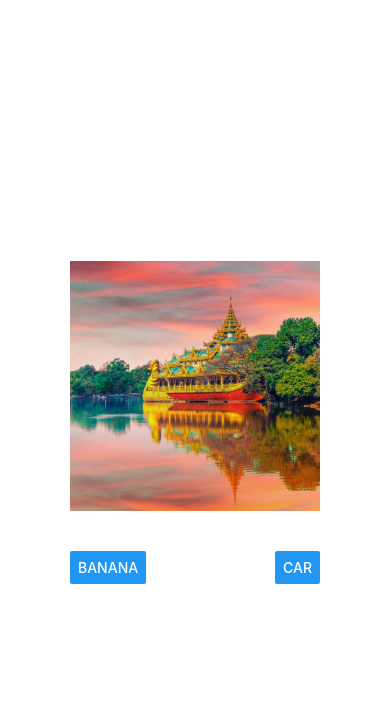
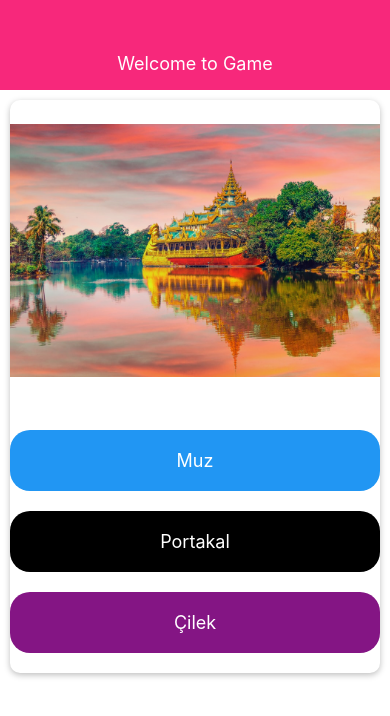
Before and after one commit to akncuur/Fogu, a React Native app: screen / in a window 390 px wide. Shown: the top 716 px of the page. Built offline with nearby package versions, Linux system fonts and the light colour scheme.

Commit message:
yoruldum bro

```diff
--- a/App.js
+++ b/App.js
@@ -1,32 +1,22 @@
 import React from 'react';
 import CountdownCircle from 'react-native-countdown-circle';
-import { StyleSheet, Text, View, Image, TouchableHighlight, Button} from 'react-native';
-
+import { StyleSheet, View} from 'react-native';
+import Header from './components/Headers';
 import ImageTry from './components/ImageTry';
-var _state = { uri: require('./assets/2.jpeg') }
+import StartGameScreen from './screens/StartGameScreen';
 
 export default function App() {
   return (
-    <View style={styles.container}>
+
+    <View style={styles.screen}>
+      <Header title='Welcome to Game' />
       <ImageTry ></ImageTry>
     </View>
   );
 }
 
-
-
-function RndPhoto()
-{
-
-
-}
-
-
 const styles = StyleSheet.create({
-  container: {
-    flex: 1,
-    backgroundColor: '#fff',
-    alignItems: 'center',
-    justifyContent: 'center',
+  screen:{
+    flex:1
   }
 });
--- /dev/null
+++ b/components/Card.js
@@ -0,0 +1,30 @@
+import React, { Component } from 'react';
+import { View, Image,TouchableHighlight, StyleSheet, TouchableOpacity,Text } from 'react-native';
+
+
+const Card= props => {
+    return(
+        <View style={{...styles.card, ...props.style}}>{props.children}</View>
+    )
+};
+
+const styles = StyleSheet.create({
+    card:{
+        width:400,
+        maxWidth: '100%',
+        alignItems: 'stretch',
+        shadowColor: 'black',
+        shadowOffset: {width: 0, height: 2},
+        shadowRadius: 6,
+        shadowOpacity: 0.26,
+        elevation: 8,
+        backgroundColor: 'white',
+        padding:0,
+        borderRadius: 10,
+        flexDirection:'column',
+      },
+
+});
+
+
+export default Card;
--- /dev/null
+++ b/components/Headers.js
@@ -0,0 +1,32 @@
+import React from 'react';
+import {View, Text, StyleSheet} from 'react-native';
+
+
+const Header = props =>{
+    return(
+        <View style={ styles.header}>
+            <Text style ={styles.headerTitle}>{props.title}</Text>
+        </View>
+    )
+
+};
+
+
+const styles= StyleSheet.create({
+header:{
+    width: '100%',
+    height: 90,
+    paddingTop: 36,
+    backgroundColor: '#f7287b',
+    alignItems: 'center',
+    justifyContent: 'center'
+
+},
+headerTitle:{
+    color: 'white',
+    fontSize: 18,
+}
+
+});
+
+export default Header;
--- a/components/ImageTry.js
+++ b/components/ImageTry.js
@@ -1,21 +1,38 @@
 import React, { Component } from 'react';
-import { View, Image,TouchableHighlight,Button, StyleSheet } from 'react-native';
+import { View, Image,TouchableHighlight, StyleSheet, TouchableOpacity,Text } from 'react-native';
+import { Colors } from 'react-native/Libraries/NewAppScreen';
+
+import Card from './Card';
+
 
 var _state = { uri: require('../assets/2.jpeg') }
-var _state1 = { uri: require('../assets/3.jpg') }
+var arrayPhoto= [require('../assets/1.jpeg'),
+                     require('../assets/2.jpeg'),
+                     require('../assets/3.jpg'),
+                     require('../assets/4.jpg'),
+                     require('../assets/5.jpg')];
+
+var btn1Name = 'Muz';
+var btn1Value = '1';
+
+
+var btn2Name = 'Portakal';
+var btn2Value = '0';
+
+
+var btn3Name = 'Çilek';
+var btn3Value = '0';
+
+
 
 export default class ImageTry extends Component {
   constructor(props) {
     super(props);
-    this.state = { uri: _state.uri }
+    this.state = { uri: _state.uri, value: 15 }
+
   }
 
   changeLogo() {
-    var arrayPhoto= [require('../assets/1.jpeg'),
-                     require('../assets/2.jpeg'),
-                     require('../assets/3.jpg'),
-                     require('../assets/4.jpg'),
-                     require('../assets/5.jpg')];
     var rnd = Math.floor(Math.random() * 4);
 
     this.setState({
@@ -23,61 +40,105 @@ export default class ImageTry extends Component {
     });
   }
 
+   btn1Click(a)
+    {
+        this.changeLogo();
+    }
+
+    btn2Click(a)
+    {
+        this.changeLogo();
+    }
+
+    btn3Click(a)
+    {
+        this.changeLogo();
+    }
+
   render() {
     return (
-      <View>
-       <TouchableHighlight onPress={() => this.changeLogo()}>
+      <View style={styles.screen}>
+
+        <Card style={styles.inputContainer}>
+       <TouchableHighlight underlayColor="white" onPress={() => this.changeLogo()}>
             <Image
                 source={this.state.uri}
-                style={{width: 250, height: 250}}
+                style={{width: '100%', height: 300}}
+                resizeMode={'center'}
             />
         </TouchableHighlight>
 
-        <View style={styles.submit}>
-          <Button stlye={styles.btn1} onPress={()=> btn1Click()} title="Banana"></Button>
-          <Button stlye={styles.btn2} onPress={()=> btn2Click()} title="Car"></Button>
-        </View>
+        <View style={styles.buttonContainer}>
+          <TouchableHighlight underlayColor="white" onPress={()=> this.btn1Click(btn1Value)}>
+            <View style={styles.btnOne}>
+                <Text style={styles.buttonText}>{btn1Name}</Text>
+              </View>
+          </TouchableHighlight>
+          <TouchableOpacity onPress={()=> this.btn2Click(btn2Value)}>
+            <View style={styles.btnTwo}>
+                <Text style={styles.buttonText}>{btn2Name}</Text>
+              </View>
+          </TouchableOpacity>
+          <TouchableOpacity onPress={()=> this.btn3Click(btn3Value)}>
+            <View style={styles.btnThree}>
+                <Text style={styles.buttonText}>{btn3Name}</Text>
+              </View>
+          </TouchableOpacity>
+          </View>
+        </Card>
       </View>
     );
   }
 }
 
-function btn1Click()
-{
-    alert('Buton1 tıklandı!');
-}
-
-function btn2Click()
-{
-    alert('Buton2 tıklandı!');
-}
 
 const styles = StyleSheet.create({
-    container: {
-      flex: 1,
-      backgroundColor: '#000000',
-      alignItems: 'center',
-      justifyContent: 'center',
+    screen:{
+
+        padding: 10,
+        alignItems: 'center',
+        justifyContent:'space-between'
     },
-    submit:{
-      flexDirection:'row',
-      justifyContent :'space-between',
-      borderRadius:10,
-      marginTop:40,
-      borderColor: '#fff',
+    buttonContainer: {
+        paddingTop: 30,
+        alignItems: 'stretch'
+    },
+    button: {
+        marginBottom: 20,
+        alignItems: 'center',
+      },
 
+    btnOne:{
+        borderRadius:20,
+        marginBottom: 20,
+        alignItems: 'center',
+        backgroundColor: '#2196F3'
+    },
+    btnTwo:{
+        borderRadius:20,
+        marginBottom: 20,
+        alignItems: 'center',
+        backgroundColor: 'black'
+    },
+    btnThree:{
+        borderRadius:20,
+        marginBottom: 20,
+        alignItems: 'center',
+        backgroundColor: '#841584'
+    },
+    buttonText:{
+
+        color: 'white',
+        textAlign:'center',
+        padding:20,
+        fontSize:18,
     },
 
-    btn1:{
-        backgroundColor: '#fff'
-    },
-    btn2:
-    {
+    thumbnail: {
+        flex: 1,
+        width: undefined,
+        height: undefined,
+        resizeMode: 'cover'
+      }
 
-    },
-
-    submitText:{
-        color:'#fff',
-        textAlign:'center',
-    }
-  });
+})
--- a/package.json
+++ b/package.json
@@ -13,6 +13,8 @@
     "react-dom": "~16.9.0",
     "react-native": "https://github.com/expo/react-native/archive/sdk-36.0.0.tar.gz",
     "react-native-countdown-circle": "^3.0.1",
+    "react-native-element": "^1.2.1",
+    "react-native-elements": "^1.2.7",
     "react-native-web": "~0.11.7"
   },
   "devDependencies": {
--- /dev/null
+++ b/screens/StartGameScreen.js
@@ -0,0 +1,23 @@
+import React, { Component } from 'react';
+import { View, Image,TouchableHighlight, StyleSheet, TouchableOpacity,Text } from 'react-native';
+
+
+const StartGameScreen= props => {
+    return(
+        <View style={styles.screen}>
+
+        </View>
+    )
+};
+
+const styles = StyleSheet.create({
+    screen:{
+        flex:1,
+        padding:10,
+        alignItems:'center'
+      },
+
+});
+
+
+export default StartGameScreen;
```
Also changed, not shown: 1 other file (tests, documents, lock files or other folders).
